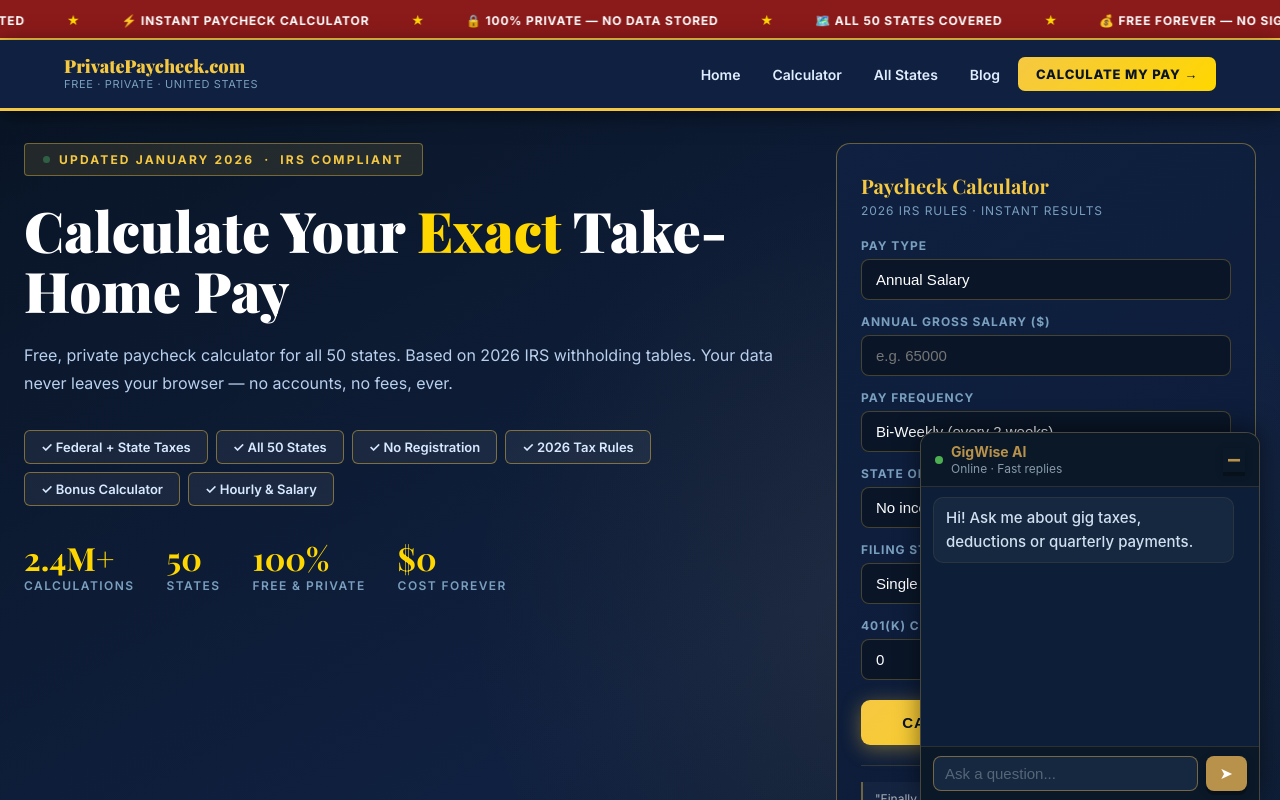
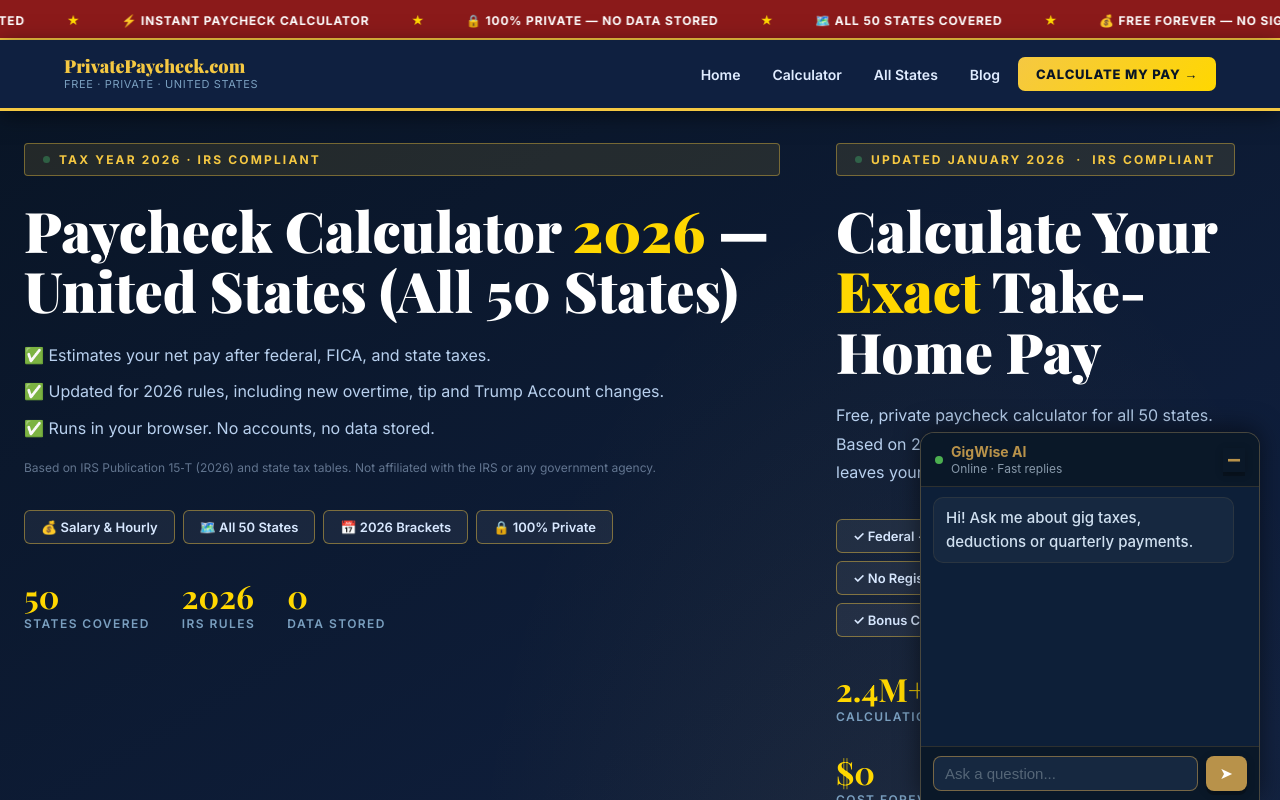
Before and after one commit to devqrcraft-ui/privatepaycheck, a Next.js app: page / in a window 1280 px wide. Shown: the top 800 px of the page. Built offline with nearby package versions, Linux system fonts and the light colour scheme.

Commit message:
feat: hero H1 + 3 bullets + disclaimer above calculator

```diff
--- a/src/app/page.tsx
+++ b/src/app/page.tsx
@@ -65,6 +65,7 @@ const CSS = `
   .hero{background:linear-gradient(150deg,#091526 0%,#102040 55%,#0A1A30 100%);padding:32px 24px 80px;position:relative;overflow:hidden;}
   .hero::after{content:'';position:absolute;inset:0;background:radial-gradient(ellipse 55% 70% at 72% 50%,rgba(245,200,66,.07) 0%,transparent 65%);pointer-events:none;}
   .hero-inner{max-width:100%;width:100%;margin:0 auto;display:grid;grid-template-columns:1fr minmax(0,420px);gap:56px;align-items:start;position:relative;z-index:1;}
+  .hero-copy{display:flex;flex-direction:column;justify-content:center;}
   .hero-badge{display:inline-flex;align-items:center;gap:9px;background:rgba(245,200,66,.11);border:1px solid rgba(245,200,66,.40);color:#F5C842;font-size:12px;font-weight:700;letter-spacing:0.18em;text-transform:uppercase;padding:8px 18px;border-radius:4px;margin-bottom:24px;}
   .badge-dot{width:7px;height:7px;border-radius:50%;background:#4ADE80;animation:bdpulse 2s infinite;flex-shrink:0;}
   @keyframes bdpulse{0%,100%{opacity:1}50%{opacity:.3}}
@@ -103,7 +104,7 @@ const CSS = `
 
   body{user-select:none;-webkit-user-select:none;}
   input,textarea,select,.selectable{user-select:text;-webkit-user-select:text;}
-@media(max-width:900px){.hero-inner{grid-template-columns:1fr;gap:40px;}.hero{padding:24px 20px 60px;}.feat-grid{grid-template-columns:repeat(2,1fr);}}
+@media(max-width:900px){.hero-inner{grid-template-columns:1fr;gap:24px;}.hero{padding:24px 20px 60px;}.feat-grid{grid-template-columns:repeat(2,1fr);}.hero-copy{order:-1;}}
   @media(max-width:540px){.hero{padding:20px 16px 48px;}.hero h1{font-size:32px;}.pp-section{padding:52px 16px;}.feat-grid{grid-template-columns:1fr;}.states-grid{grid-template-columns:repeat(2,1fr);}}
 `;
 
@@ -114,6 +115,32 @@ export default function HomePage() {
 
       <section className="hero">
         <div className="hero-inner">
+        {/* ── HERO COPY ── */}
+        <div className="hero-copy">
+          <div className="hero-badge"><span className="badge-dot"/><span>Tax Year 2026 · IRS Compliant</span></div>
+          <h1>Paycheck Calculator <em>2026</em> —<br/>United States (All 50 States)</h1>
+          <div className="hero-desc">
+            <div style={{display:'flex',flexDirection:'column',gap:8,marginBottom:16}}>
+              <span>✅ Estimates your net pay after federal, FICA, and state taxes.</span>
+              <span>✅ Updated for 2026 rules, including new overtime, tip and Trump Account changes.</span>
+              <span>✅ Runs in your browser. No accounts, no data stored.</span>
+            </div>
+            <p style={{fontSize:12,color:'rgba(184,208,238,0.5)',lineHeight:1.6,margin:0}}>
+              Based on IRS Publication 15‑T (2026) and state tax tables. Not affiliated with the IRS or any government agency.
+            </p>
+          </div>
+          <div className="tags">
+            <span className="tag">💰 Salary & Hourly</span>
+            <span className="tag">🗺️ All 50 States</span>
+            <span className="tag">📅 2026 Brackets</span>
+            <span className="tag">🔒 100% Private</span>
+          </div>
+          <div className="stats">
+            <div><div className="stat-n">50</div><div className="stat-l">States Covered</div></div>
+            <div><div className="stat-n">2026</div><div className="stat-l">IRS Rules</div></div>
+            <div><div className="stat-n">0</div><div className="stat-l">Data Stored</div></div>
+          </div>
+        </div>
           <div>
             <div className="hero-badge"><div className="badge-dot"/>Updated January 2026 &nbsp;·&nbsp; IRS Compliant</div>
             <h1>Calculate Your <em>Exact</em> Take-Home Pay</h1>
```
